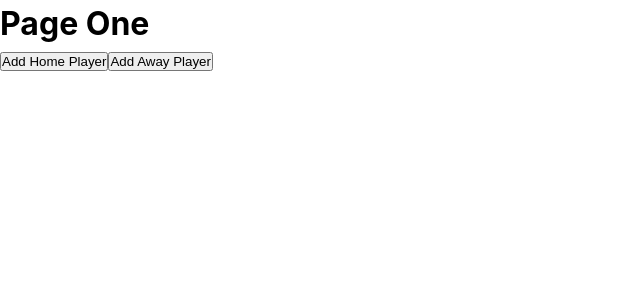
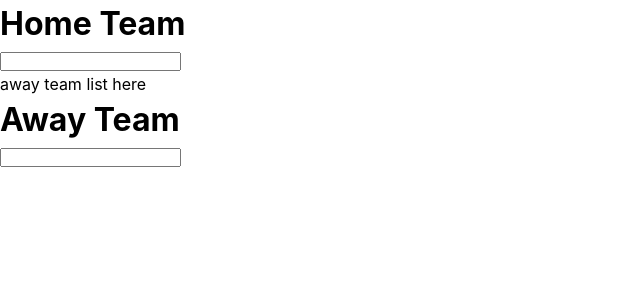
Before and after one commit to leebut/new-scoreboard, a React (Vite) app: page / in a window 1280 px wide. Shown: the top 300 px of the page, without its empty margins (0-640 px from the left). Built offline with nearby package versions, Linux system fonts and the light colour scheme.

Commit message:
Add: reducer and frame for the future context#

```diff
--- a/src/App.jsx
+++ b/src/App.jsx
@@ -1,10 +1,10 @@
-import { useReducer } from 'react';
-import './App.css';
-import './index.css';
+import { useReducer } from "react";
+import "./App.css";
+import "./index.css";
 
 const homeTeamInitialState = {
   homeTeamBatting: true,
-  homeTeamName: '',
+  homeTeamName: "Savage",
   homeTeamPlayers: [],
   homeTeamScore: 0,
   homeTeamExtras: { noballs: 0, wides: 0 },
@@ -15,7 +15,7 @@ const homeTeamInitialState = {
 
 const awayTeamInitialState = {
   awayTeamBatting: false,
-  awayTeamName: '',
+  awayTeamName: "",
   awayTeamPlayers: [],
   awayTeamScore: 0,
   awayTeamExtras: { noballs: 0, wides: 0 },
@@ -24,23 +24,28 @@ const awayTeamInitialState = {
   awayTeamRuns: 0,
 };
 
-function homeTeamReducer(state, action) {
+function homeTeamReducer(homeTeamState, action) {
   switch (action.type) {
-    case 'added/homePlayer': {
+    case "added/homePlayer": {
       return {
-        ...state,
-        homeTeamPlayers: [...state.homeTeamPlayers, action.payload],
+        ...homeTeamState,
+        homeTeamPlayers: [...homeTeamState.homeTeamPlayers, action.payload],
       };
     }
+    case "deleted/homePlayer": {
+      return {...homeTeamState, homeTeamPlayers: homeTeamState.homeTeamPlayers.filter(player => player.id !== action.payload)}
+
+    }
+    default: return new Error("You cannot do that.")
   }
 }
 
-function awayTeamReducer(state, action) {
+function awayTeamReducer(awayTeamState, action) {
   switch (action.type) {
-    case 'added/awayPlayer': {
+    case "added/awayPlayer": {
       return {
-        ...state,
-        awayTeamPlayers: [...state.awayTeamPlayers, action.payload],
+        ...awayTeamState,
+        awayTeamPlayers: [...awayTeamState.awayTeamPlayers, action.payload],
       };
     }
   }
@@ -49,48 +54,70 @@ function awayTeamReducer(state, action) {
 function App() {
   const [
     {
-      homeTeamBatting,
+      //     homeTeamBatting,
       homeTeamName,
       homeTeamPlayers,
-      homeTeamScore,
-      homeTeamExtras,
-      homeTeamWickets,
-      homeTeamOvers,
-      homeTeamRuns,
+      //     homeTeamScore,
+      //     homeTeamExtras,
+      //     homeTeamWickets,
+      //     homeTeamOvers,
+      //     homeTeamRuns,
     },
-    dispatch,
+    dispatchHT,
   ] = useReducer(homeTeamReducer, homeTeamInitialState);
+
+  const homeTeamList = homeTeamPlayers;
 
   const [
     {
-      awayTeamBatting,
+    //   awayTeamBatting,
       awayTeamName,
       awayTeamPlayers,
-      awayTeamScore,
-      awayTeamExtras,
-      awayTeamWickets,
-      awayTeamOvers,
-      awayTeamRuns,
-    },
-    dispatch1,
+    //   awayTeamScore,
+    //   awayTeamExtras,
+    //   awayTeamWickets,
+    //   awayTeamOvers,
+    //   awayTeamRuns,
+     },
+        dispatchAT,
   ] = useReducer(awayTeamReducer, awayTeamInitialState);
+
+  const playerId = crypto.randomUUID();
+
   return (
     <>
-      <h1>Page One </h1>
-      <button
-        onClick={() =>
-          dispatch({ type: 'added/homePlayer', payload: 'Leggo Logran' })
-        }
-      >
-        Add Home Player
-      </button>
-      <button
-        onClick={() =>
-          dispatch1({ type: 'added/awayPlayer', payload: 'Savage Socks' })
-        }
-      >
-        Add Away Player
-      </button>
+    {/* ------------------------------ H O M E  T E A M ------------------------------ */}
+
+      <h1>Home Team</h1>
+      <input
+        type="text"
+        onKeyUp={(e) => {
+          if (e.key === "Enter") {
+            dispatchHT({ type: "added/homePlayer", payload: {"id": playerId, "name": e.target.value }});
+          }
+        }}
+      />
+
+<ul>
+{homeTeamPlayers.map((player, idx) => (
+  <li key={player.id}>{`${idx + 1} ${player.name}`} <button onClick={() => dispatchHT({type: "took/playerBatting", payload: true})}>Batting</button><button onClick={() => dispatchHT({type: "deleted/homePlayer", payload: player.id})}>Remove</button></li>
+))}
+    </ul>
+
+{/* ------------------------------ A W A Y  T E A M ------------------------------ */}
+<p>away team list here</p>
+      <h1>Away Team</h1>
+      <input
+        type="text"
+        onKeyUp={(e) => {
+          if (e.key === "Enter") {
+            dispatchAT({ type: "added/awayPlayer", payload: e.target.value });
+          }
+        }}
+      />
+
+
+
     </>
   );
 }
```
Also changed, not shown: src/contexts/TeamsContext.jsx (added, +21 -0 lines), 1 other file (tests, documents, lock files or other folders).
